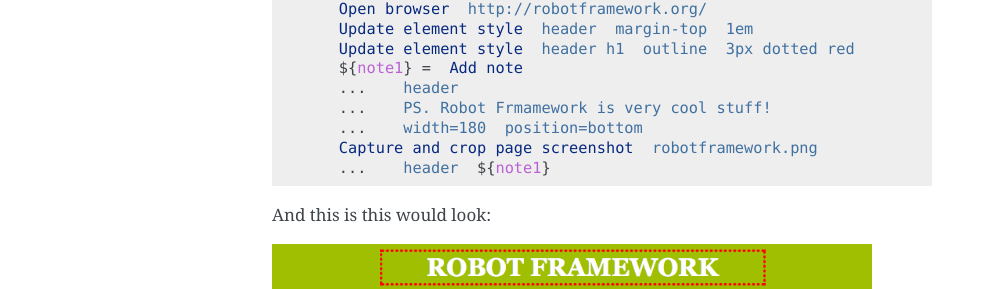
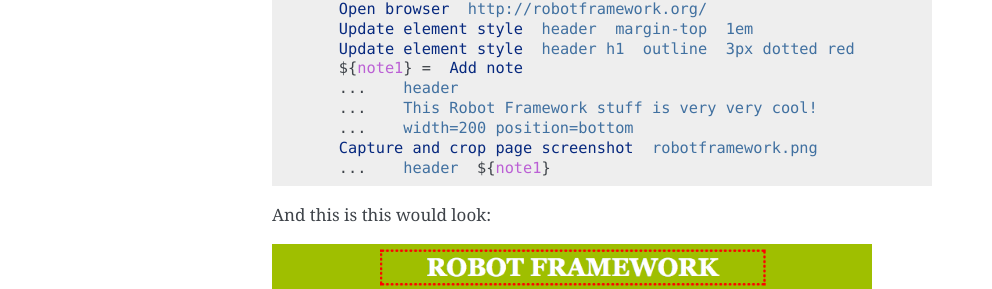
Before and after one commit to collective/robotframework-selenium2screenshots, a Sphinx documentation site: the page built from docs/index.rst, in a window 1280 px wide. Shown: the part 798-1087 px from the top of the page, without its empty margins (148-1140 px from the left). Built offline with Sphinx 7.4.7, drawn with Linux system fonts in a browser that asks for light colours.

Commit message:
Fix typo in docs

```diff
--- a/docs/index.rst
+++ b/docs/index.rst
@@ -36,8 +36,8 @@
        Update element style  header h1  outline  3px dotted red
        ${note1} =  Add note
        ...    header
-       ...    PS. Robot Frmamework is very cool stuff!
-       ...    width=180  position=bottom
+       ...    This Robot Framework stuff is very very cool!
+       ...    width=200 position=bottom
        Capture and crop page screenshot  robotframework.png
        ...    header  ${note1}
 
```
